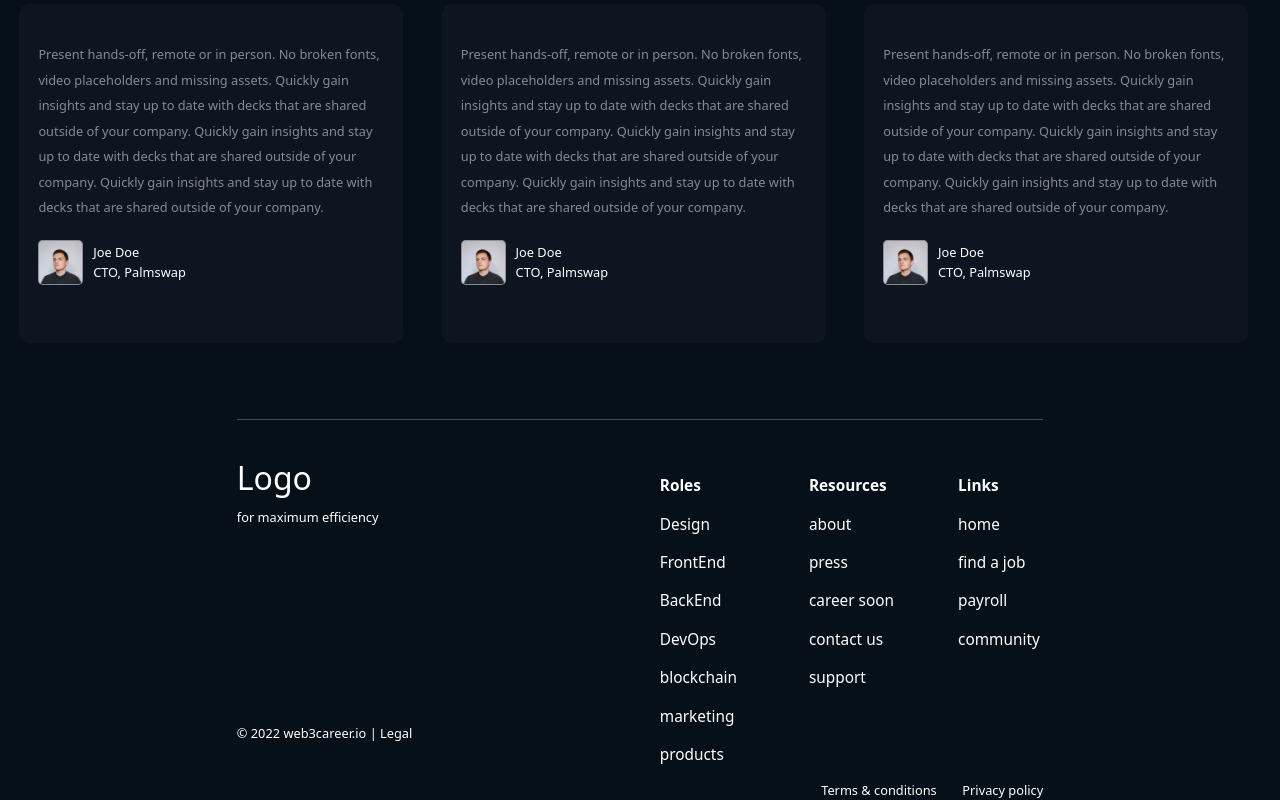
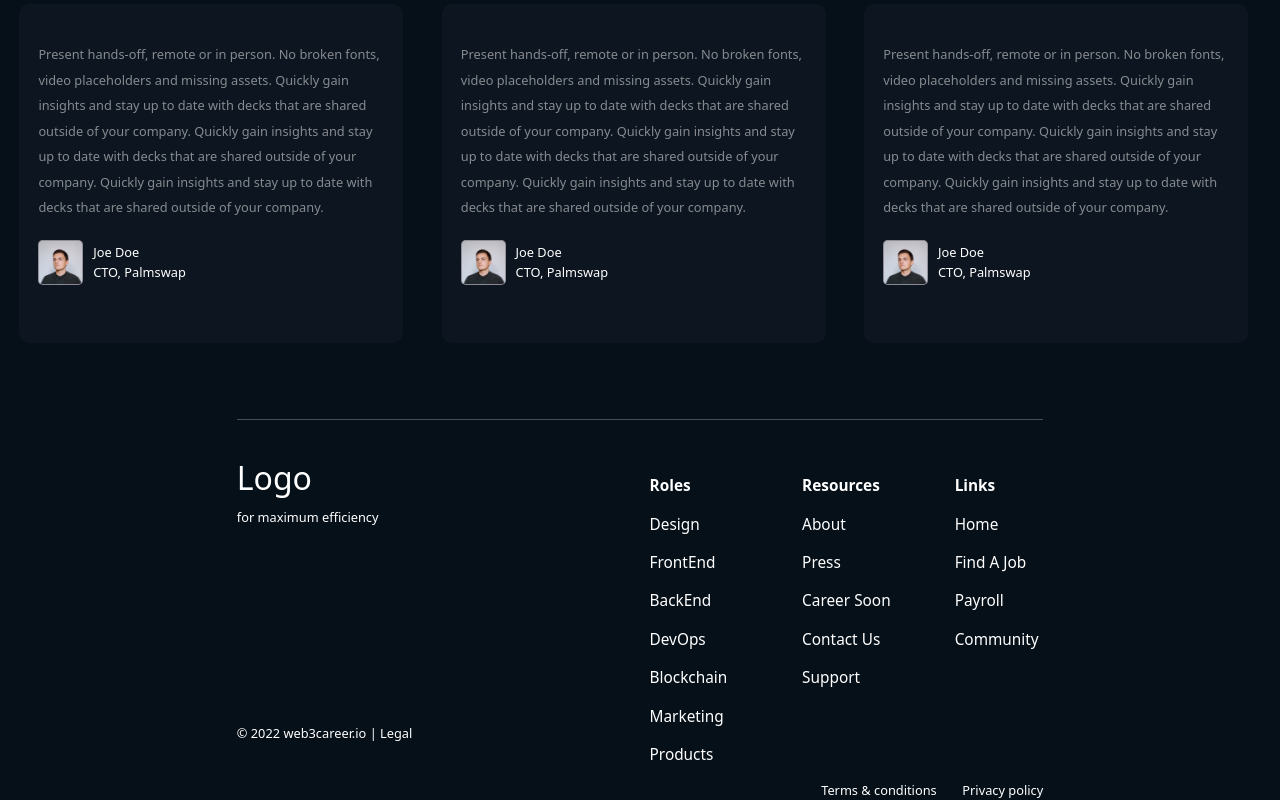
Before and after one commit to Faroukakindele/careers, a website: page index.html in a window 1280 px wide. Shown: the part 4588-5388 px from the top of the page. Drawn offline with nearby package versions, Linux system fonts and the light colour scheme.

Commit message:
Update index.html

```diff
--- a/index.html
+++ b/index.html
@@ -812,7 +812,7 @@
 
             </div>
             <div class="footer-right">
-                <div class="roles-container d-grid fw-lighter">
+                <div class="roles-container d-grid fw-lighter text-capitalize">
                     <div class="roles-role text-decoration-none ">
                         <p class="colorWhite fw-bold">Roles</p>
                         <a href="#"> Design</a>
```
